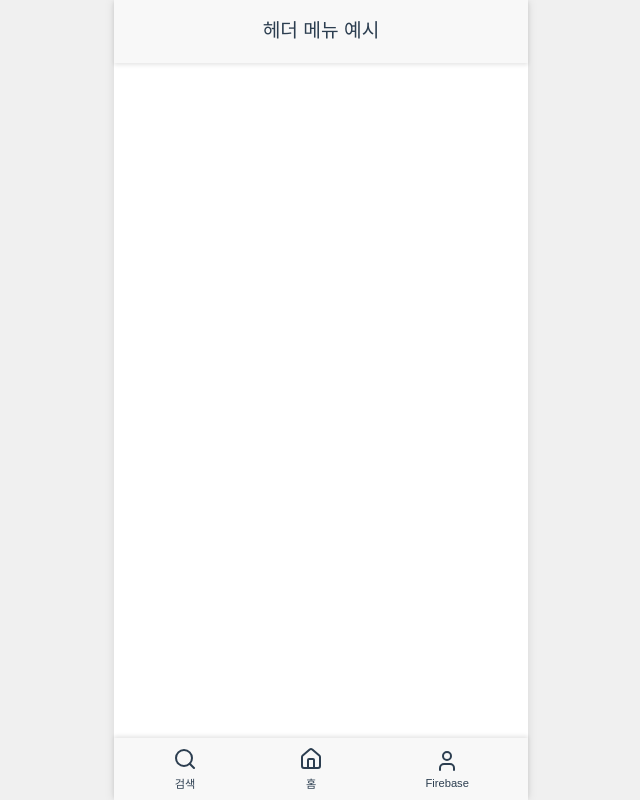
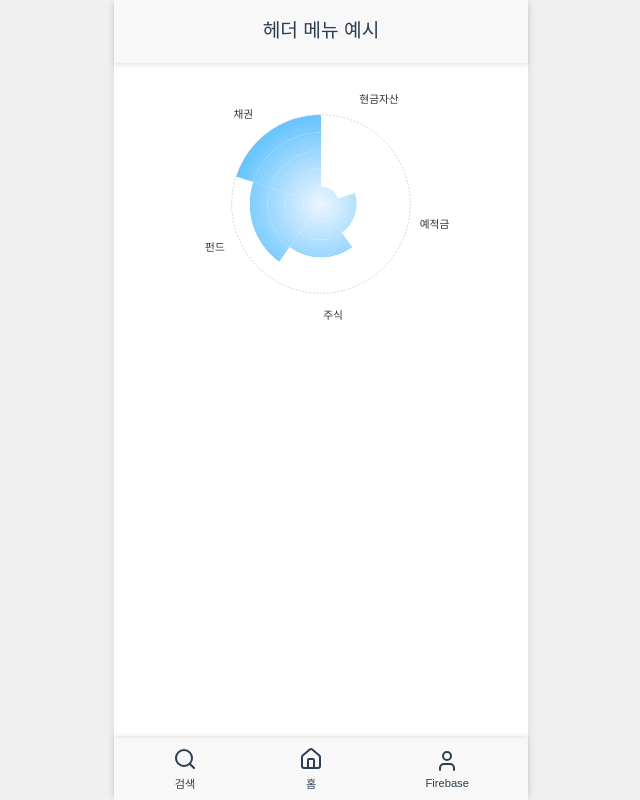
Before and after one commit to xenosign/vue-pwa, a Vue app: page /search in a window 1280 px wide. Shown: the whole page, without its empty margins (319-959 px from the left). Built offline with nearby package versions, Linux system fonts and the light colour scheme.

Commit message:
241007 그래프

```diff
--- a/src/router/index.js
+++ b/src/router/index.js
@@ -1,6 +1,7 @@
 import { createRouter, createWebHistory } from 'vue-router';
 import Home from '../views/Home.vue';
 import FirebasePush from '../views/FirebasePush.vue';
+import Graph from '../views/Graph.vue';
 
 const router = createRouter({
   history: createWebHistory(import.meta.env.BASE_URL),
@@ -15,6 +16,11 @@ const router = createRouter({
       name: 'fire',
       component: FirebasePush,
     },
+    {
+      path: '/search',
+      name: 'graph',
+      component: Graph,
+    },
   ],
 });
 
--- /dev/null
+++ b/src/views/Graph.vue
@@ -0,0 +1,182 @@
+<template>
+  <div class="chart-container">
+    <svg :width="width" :height="height" viewBox="0 0 140 140">
+      <defs>
+        <radialGradient
+          id="skyBlueGradient"
+          cx="50%"
+          cy="50%"
+          r="50%"
+          fx="50%"
+          fy="50%"
+        >
+          <stop
+            offset="0%"
+            style="stop-color: rgb(235, 245, 255); stop-opacity: 1"
+          />
+          <stop
+            offset="20%"
+            style="stop-color: rgb(208, 235, 255); stop-opacity: 1"
+          />
+          <stop
+            offset="40%"
+            style="stop-color: rgb(181, 225, 255); stop-opacity: 1"
+          />
+          <stop
+            offset="60%"
+            style="stop-color: rgb(154, 215, 255); stop-opacity: 1"
+          />
+          <stop
+            offset="80%"
+            style="stop-color: rgb(127, 205, 255); stop-opacity: 1"
+          />
+          <stop
+            offset="100%"
+            style="stop-color: rgb(100, 195, 255); stop-opacity: 1"
+          />
+        </radialGradient>
+        <mask id="levelMask">
+          <g v-for="(section, index) in sections" :key="index">
+            <path
+              v-for="(level, levelIndex) in 5"
+              :key="`${index}-${levelIndex}`"
+              :d="calculatePath(index, levelIndex)"
+              :fill="levelIndex < section.level ? 'white' : 'black'"
+            />
+          </g>
+        </mask>
+      </defs>
+      <circle cx="70" cy="70" r="50" fill="#ffffff" />
+      <circle
+        cx="70"
+        cy="70"
+        r="50"
+        fill="url(#skyBlueGradient)"
+        mask="url(#levelMask)"
+      />
+      <g v-for="(section, index) in sections" :key="`lines-${index}`">
+        <path
+          v-for="levelIndex in 5"
+          :key="`line-${index}-${levelIndex}`"
+          :d="calculateLinePath(index, levelIndex)"
+          fill="none"
+          stroke-width="0.5"
+          stroke-dasharray="1,1"
+        />
+      </g>
+      <circle
+        cx="70"
+        cy="70"
+        r="50"
+        fill="none"
+        stroke="#cccccc"
+        stroke-width="0.5"
+        stroke-dasharray="1,1"
+      />
+      <g v-for="(label, index) in labels" :key="`label-${index}`">
+        <text
+          :x="calculateLabelPosition(index).x"
+          :y="calculateLabelPosition(index).y"
+          text-anchor="middle"
+          font-size="6"
+          fill="#333333"
+        >
+          {{ label }}
+        </text>
+      </g>
+    </svg>
+  </div>
+</template>
+
+<script>
+import { computed } from 'vue';
+
+export default {
+  props: {
+    width: {
+      type: Number,
+      default: 300,
+    },
+    height: {
+      type: Number,
+      default: 250,
+    },
+    levels: {
+      type: Array,
+      default: () => [1, 2, 3, 4, 5],
+      validator: (value) =>
+        value.length === 5 && value.every((v) => v >= 0 && v <= 5),
+    },
+  },
+  setup(props) {
+    const sections = computed(() => {
+      return props.levels.map((level) => ({ level }));
+    });
+
+    const labels = ['현금자산', '예적금', '주식', '펀드', '채권'];
+
+    const calculatePath = (sectionIndex, levelIndex) => {
+      const startAngle = sectionIndex * (360 / 5);
+      const endAngle = (sectionIndex + 1) * (360 / 5);
+      const innerRadius = levelIndex * 10;
+      const outerRadius = (levelIndex + 1) * 10;
+
+      const startRadians = (startAngle - 90) * (Math.PI / 180);
+      const endRadians = (endAngle - 90) * (Math.PI / 180);
+
+      const startX = 70 + innerRadius * Math.cos(startRadians);
+      const startY = 70 + innerRadius * Math.sin(startRadians);
+      const endX = 70 + outerRadius * Math.cos(endRadians);
+      const endY = 70 + outerRadius * Math.sin(endRadians);
+
+      const largeArcFlag = endAngle - startAngle <= 180 ? 0 : 1;
+
+      return `
+        M ${startX} ${startY}
+        A ${innerRadius} ${innerRadius} 0 ${largeArcFlag} 1 ${
+        70 + innerRadius * Math.cos(endRadians)
+      } ${70 + innerRadius * Math.sin(endRadians)}
+        L ${endX} ${endY}
+        A ${outerRadius} ${outerRadius} 0 ${largeArcFlag} 0 ${
+        70 + outerRadius * Math.cos(startRadians)
+      } ${70 + outerRadius * Math.sin(startRadians)}
+        Z
+      `;
+    };
+
+    const calculateLinePath = (sectionIndex, levelIndex) => {
+      const angle = sectionIndex * (360 / 5) - 90;
+      const radius = levelIndex * 10;
+      const radians = angle * (Math.PI / 180);
+      const x = 70 + radius * Math.cos(radians);
+      const y = 70 + radius * Math.sin(radians);
+      return `M 70 70 L ${x} ${y}`;
+    };
+
+    const calculateLabelPosition = (index) => {
+      const angle = (index * 72 + -60) * (Math.PI / 180);
+      const radius = 65;
+      return {
+        x: 70 + radius * Math.cos(angle),
+        y: 70 + radius * Math.sin(angle),
+      };
+    };
+
+    return {
+      sections,
+      labels,
+      calculatePath,
+      calculateLinePath,
+      calculateLabelPosition,
+    };
+  },
+};
+</script>
+
+<style scoped>
+.chart-container {
+  display: flex;
+  justify-content: center;
+  align-items: center;
+}
+</style>
```
